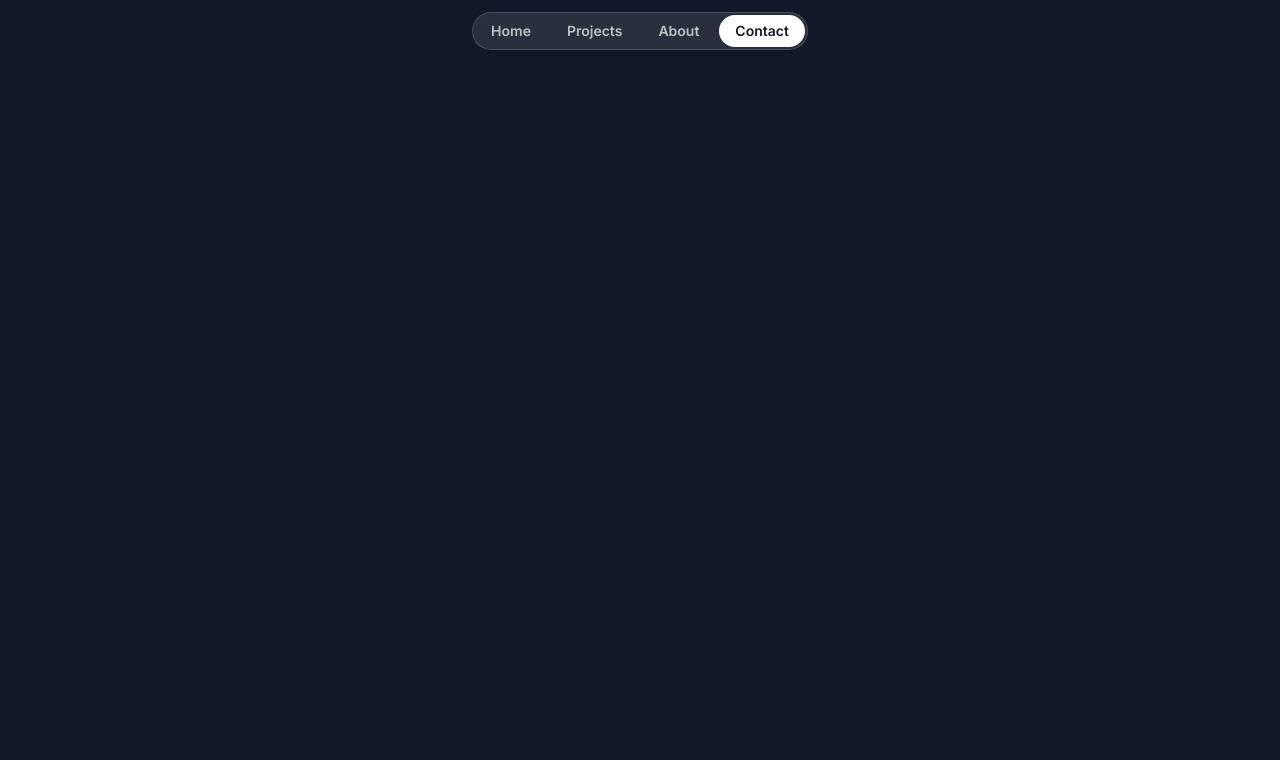
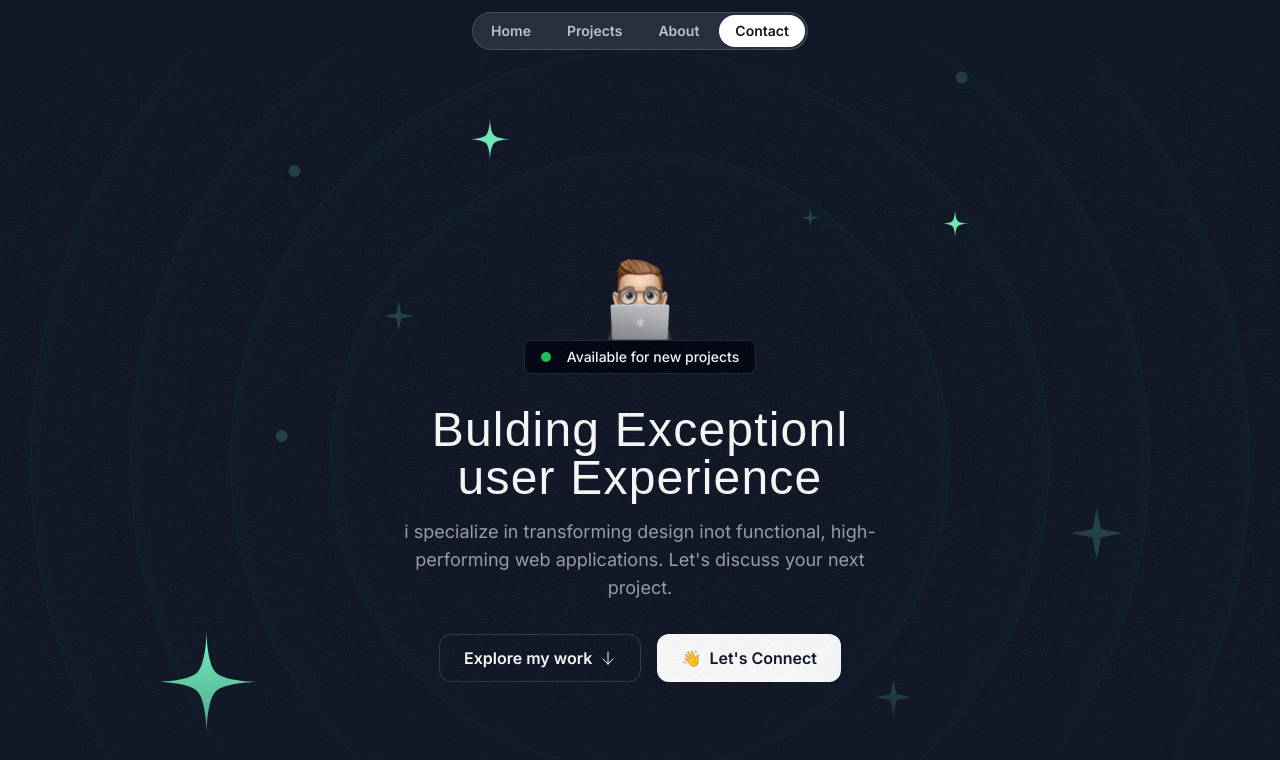
Before and after one commit to MukulJoshi6312/MukulsPortfolio, a Next.js app: page / in a window 1280 px wide. Shown: the top 760 px of the page. Built offline with nearby package versions, Linux system fonts and the light colour scheme; a web font is replaced by a local one.

Commit message:
hero section completed

```diff
--- a/src/app/globals.css
+++ b/src/app/globals.css
@@ -6,4 +6,7 @@
     .nav-item{
         @apply px-4 py-1.5 rounded-full text-white/70 text-sm font-semibold hover:bg-white/10 hover:text-white transition duration-300;
     }
+    .hero-ring{
+        @apply absolute inset-0 border-2 top-1/2 left-1/2 -translate-x-1/2 -translate-y-1/2 rounded-full border-emerald-500/5 shadow-[0_0_80px_inset] shadow-emerald-500/5;
+    }
 }
--- a/src/app/layout.tsx
+++ b/src/app/layout.tsx
@@ -10,7 +10,7 @@
 })
 
 export const metadata: Metadata = {
-  title: "My Portfolio",
+  title: "Mukul's Portfolio",
   description: "Created with the help of Frontend Tribe",
 };
 
--- a/src/app/page.tsx
+++ b/src/app/page.tsx
@@ -1,9 +1,11 @@
 import { Header } from "@/sections/Header";
+import { HeroSection } from "@/sections/Hero";
 
 export default function Home() {
   return (
     <div>
       <Header/>
+      <HeroSection/>
     </div>
   );
 }
--- /dev/null
+++ b/src/components/HeroOrbit.tsx
@@ -0,0 +1,23 @@
+import StartIcon from '@/assets/icons/star.svg'
+import { PropsWithChildren } from 'react'
+export const HeroOrbit = (
+    {children,
+        size,
+        rotation,
+    }
+    :PropsWithChildren<{size:number,rotation:number}>) =>{
+    return(
+    <div className='absolute left-1/2 top-1/2 -translate-x-1/2 -translate-y-1/2'>
+      <div className=' flex items-start justify-start' style={{
+        height:`${size}px`,
+        width:`${size}px`,
+        transform:`rotate(${rotation}deg)`
+      }}>
+        <div className='inline-fle'
+        style={{transform:`rotate(${rotation * -1}deg)`}}>
+          {children}
+        </div>
+      </div>
+    </div>
+    )
+}
--- a/src/sections/Header.tsx
+++ b/src/sections/Header.tsx
@@ -1,5 +1,5 @@
 export const Header = () => {
-  return <div className="flex justify-center items-center relative top-3">
+  return <div className="flex justify-center items-center fixed w-full top-3 z-10">
     <nav className="flex gap-1 p-0.5 border border-white/15 rounded-full bg-white/10 backdrop:blur ">
       <a href="#" className="nav-item">Home</a>
       <a href="#" className="nav-item">Projects</a>
--- a/src/sections/Hero.tsx
+++ b/src/sections/Hero.tsx
@@ -1,3 +1,87 @@
+import memojiImage from '@/assets/images/memoji-computer.png'
+import Image from 'next/image';
+import ArrowDown from '@/assets/icons/arrow-down.svg'
+import heroImage from '@/assets/images/heroImage.png'
+import grainImage from '@/assets/images/grain.jpg'
+import StartIcon from '@/assets/icons/star.svg'
+import SparkleIcon from '@/assets/icons/sparkle.svg'
+
+import { HeroOrbit } from '@/components/HeroOrbit';
 export const HeroSection = () => {
-  return <div>Hero Section</div>;
+  return <div className='py-32 md:py-48 lg:py-60 relative z-0 overflow-x-clip'>
+    <div className='absolute inset-0 [mask-image:linear-gradient(to_bottom,transparent,black_10%,black_70%,transparent)]'>
+    <div className='absolute inset-0 -z-30 opacity-5' style={{ backgroundImage: `url(${grainImage.src})` }}></div>
+    <div className='size-[620px] hero-ring'></div>
+    <div className='size-[820px] hero-ring'></div>
+    <div className='size-[1020px] hero-ring'></div>
+    <div className='size-[1220px] hero-ring'></div>
+
+    {/* <div className='absolute left-1/2 top-1/2 -translate-x-1/2 -translate-y-1/2'>
+      <div className=' border border-red-500 size-[800px]'>
+        <div className='border border-red-500 inline-flex '>
+          <StartIcon className="size-28 text-emerald-300" />
+        </div>
+      </div>
+    </div> */}
+    <HeroOrbit size={800} rotation={-72}>
+      <StartIcon className="size-28 text-emerald-300" />
+    </HeroOrbit>
+    <HeroOrbit size={550} rotation={20}>
+      <StartIcon className="size-12 text-emerald-300" />
+    </HeroOrbit>
+    <HeroOrbit size={590} rotation={98}>
+      <StartIcon className="size-8 text-emerald-300" />
+    </HeroOrbit>
+    <HeroOrbit size={430} rotation={-14}>
+      <SparkleIcon className="size-8 text-emerald-300/20" />
+    </HeroOrbit>
+    <HeroOrbit size={440} rotation={80}>
+      <SparkleIcon className="size-5 text-emerald-300/20" />
+    </HeroOrbit>
+    <HeroOrbit size={530} rotation={178}>
+      <SparkleIcon className="size-10 text-emerald-300/20" />
+    </HeroOrbit>
+    <HeroOrbit size={710} rotation={144}>
+      <SparkleIcon className="size-14 text-emerald-300/20" />
+    </HeroOrbit>
+
+
+    <HeroOrbit size={720} rotation={85}>
+      <div className="size-3 rounded-full bg-emerald-300/20" />
+    </HeroOrbit>
+    <HeroOrbit size={520} rotation={-41}>
+      <div className="size-3 rounded-full bg-emerald-300/20" />
+    </HeroOrbit>
+    <HeroOrbit size={650} rotation={-5}>
+      <div className="size-3 rounded-full bg-emerald-300/20" />
+    </HeroOrbit>
+
+    </div>
+
+
+    <div className="container">
+      <div className='flex flex-col items-center'>
+        <Image src={memojiImage} alt='person peeking from behind laotop' className='size-[100px]' />
+        <div className='bg-gray-950 border border-gray-800 px-4 py-1.5 inline-flex items-center gap-4 rounded-lg'>
+          <div className='bg-green-500 size-2.5 rounded-full'></div>
+          <div className='text-sm font-medium'>Available for new projects</div>
+        </div>
+      </div>
+      <div className='max-w-lg mx-auto'>
+        <h1 className='font-serif text-3xl md:text-5xl text-center mt-8 tracking-wide'>Bulding Exceptionl user Experience</h1>
+        <p className='mt-4 text-center text-white/60 md:text-lg'>i specialize in transforming design inot functional, high-performing web applications. Let's discuss your next project.</p>
+      </div>
+      <div className='flex flex-col md:flex-row justify-center items-center mt-8 gap-4'>
+        <button className='inline-flex items-center gap-2 border border-white/15 px-6 h-12 rounded-xl'>
+          <span className='font-semibold'>Explore my work</span>
+          <ArrowDown className="size-4" />
+        </button>
+
+        <button className='inline-flex items-center gap-2 border-white bg-white text-gray-900 h-12 px-6 rounded-xl'>
+          <span>👋</span>
+          <span className='font-semibold'>Let's Connect</span>
+        </button>
+      </div>
+    </div>
+  </div>
 };
```
Also changed, not shown: src/assets/images/heroImage.png (added).
